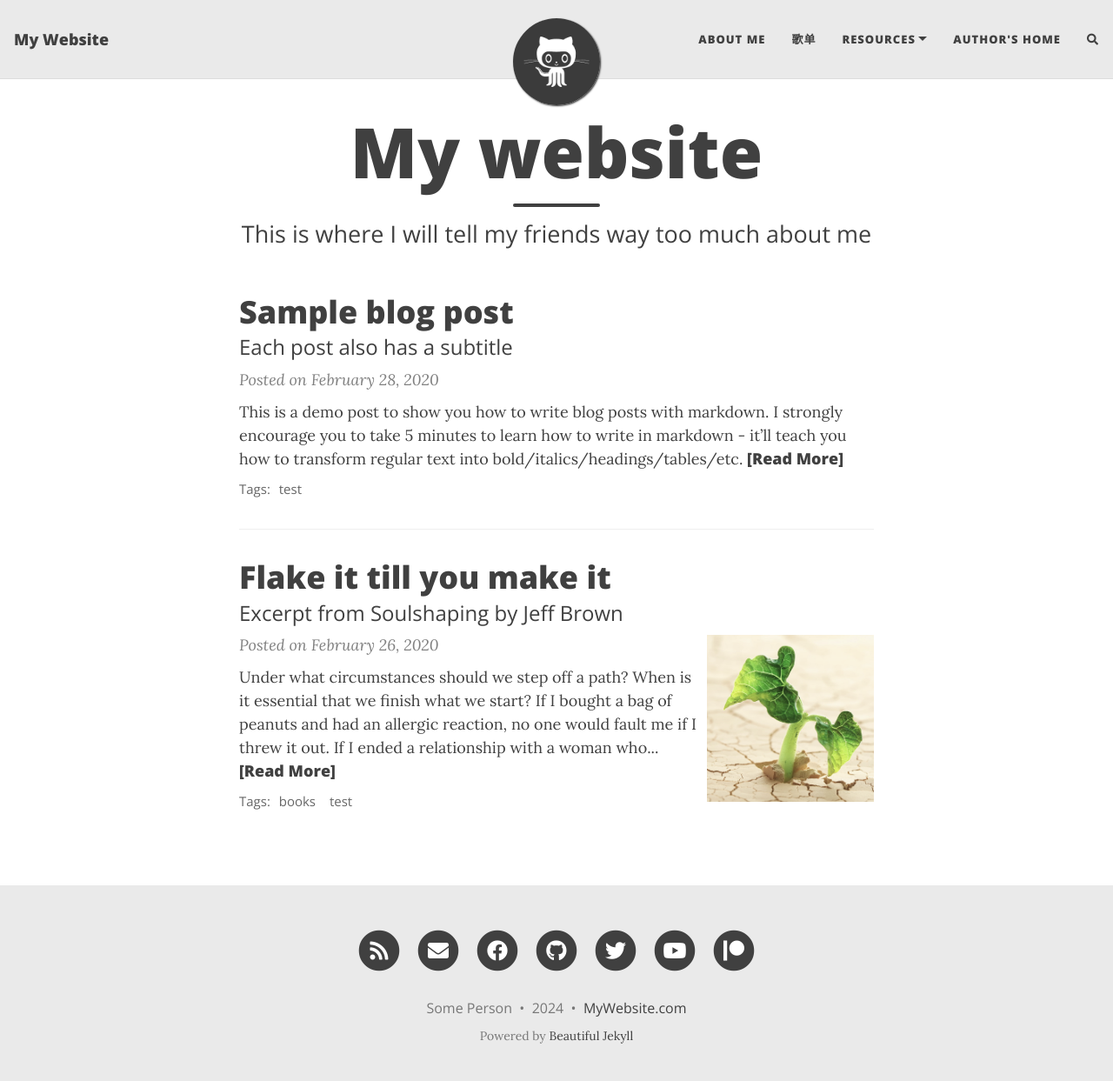
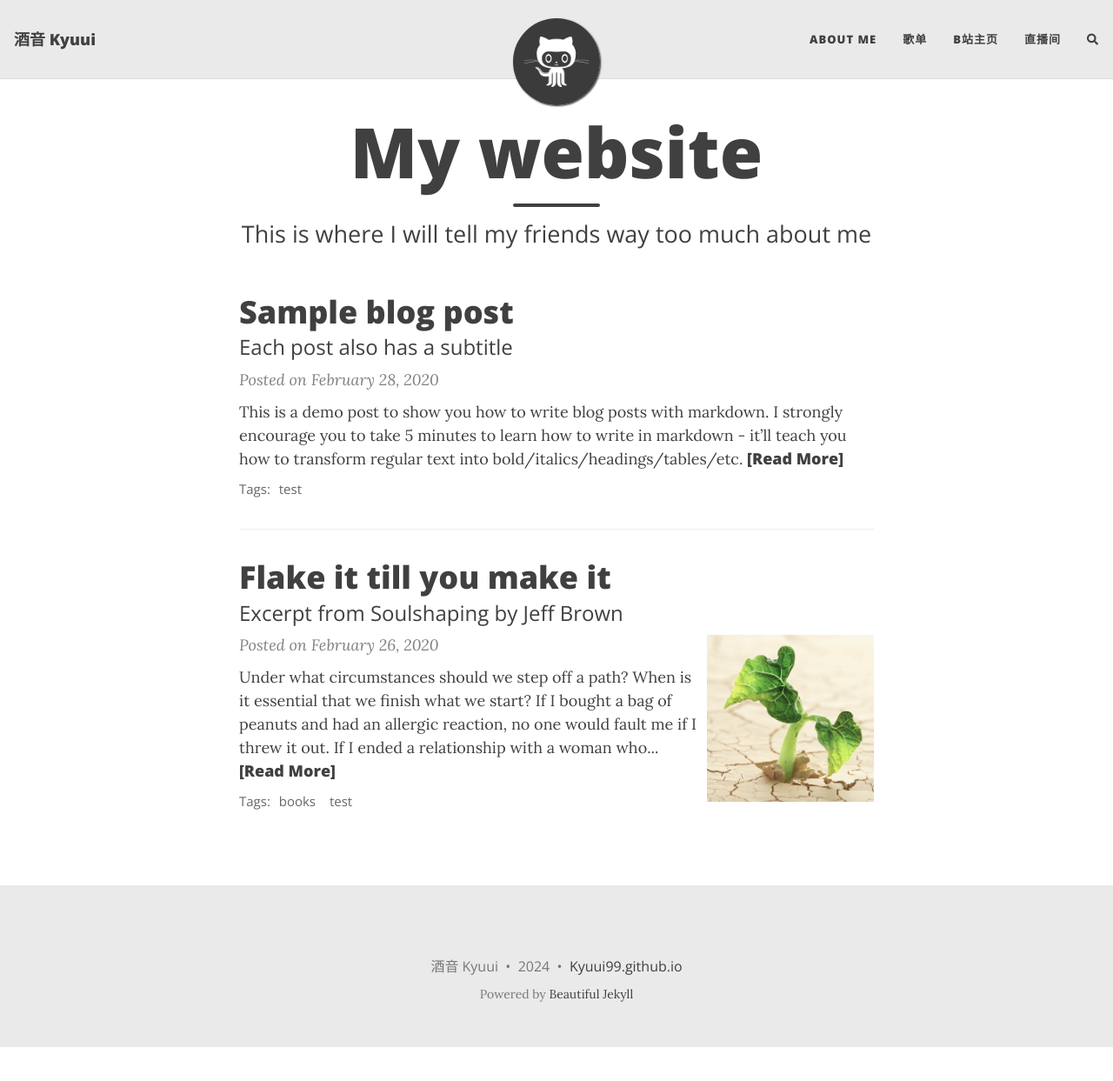
Before and after one commit to Kyuui99/Kyuui99.github.io, a Jekyll site: the page built from index.html, in a window 1280 px wide and 1252 px high. Shown: the top 1243 px of the window at 87% size. Built offline with Jekyll 4.4.1, drawn with Linux system fonts in a browser that asks for light colours; nearby versions of some CDN libraries; the list of posts is cut into pages by our own code; comment, search, counter and statistics services are not loaded.

Commit message:
更新 _config.yml 中的信息

```diff
--- a/_config.yml
+++ b/_config.yml
@@ -10,10 +10,10 @@
 ############################
 
 # Name of website
-title: My Website
+title: 酒音 Kyuui
 
 # Your name to show in the footer
-author: Some Person
+author: 酒音 Kyuui
 
 ###############################################
 # --- List of links in the navigation bar --- #
@@ -22,10 +22,8 @@ author: Some Person
 navbar-links:
   About Me: "aboutme"
   歌单: "songlist"
-  Resources:
-    - Beautiful Jekyll: "https://beautifuljekyll.com"
-    - Learn markdown: "https://www.markdowntutorial.com/"
-  Author's home: "https://deanattali.com"
+  B站主页: "https://space.bilibili.com/30654958"
+  直播间: "https://live.bilibili.com/10098966"
 
 ################
 # --- Logo --- #
@@ -50,13 +48,13 @@ round-avatar: true
 # Select the social network links that you want to show in the footer.
 # Uncomment the links you want to show and add your information to each one.
 social-network-links:
-  email: "someone@example.com"
-  rss: true  # remove this line if you don't want to show an RSS link at the bottom
-  facebook: deanattali
-  github: daattali
-  twitter: daattali
-  patreon: DeanAttali
-  youtube: c/daattali
+  # email: "someone@example.com"
+  # rss: true  # remove this line if you don't want to show an RSS link at the bottom
+  # facebook: deanattali
+  # github: daattali
+  # twitter: daattali
+  # patreon: DeanAttali
+  # youtube: c/daattali
 #  medium: yourname
 #  reddit: yourname
 #  linkedin: daattali
@@ -80,7 +78,7 @@ social-network-links:
 
 # If you want your website to generate an RSS feed, provide a description
 # The URL for the feed will be https://<your_website>/feed.xml
-rss-description: This website is a virtual proof that I'm awesome
+# rss-description: This website is a virtual proof that I'm awesome
 
 ###########################
 # --- General options --- #
@@ -95,7 +93,7 @@ share-links-active:
 
 # How to display the link to your website in the footer
 # Remove this if you don't want a link in the footer
-url-pretty: "MyWebsite.com"
+url-pretty: "Kyuui99.github.io"
 
 # Excerpt word length - Truncate the excerpt of each post on the feed page to the specified number of words
 excerpt_length: 50
```
